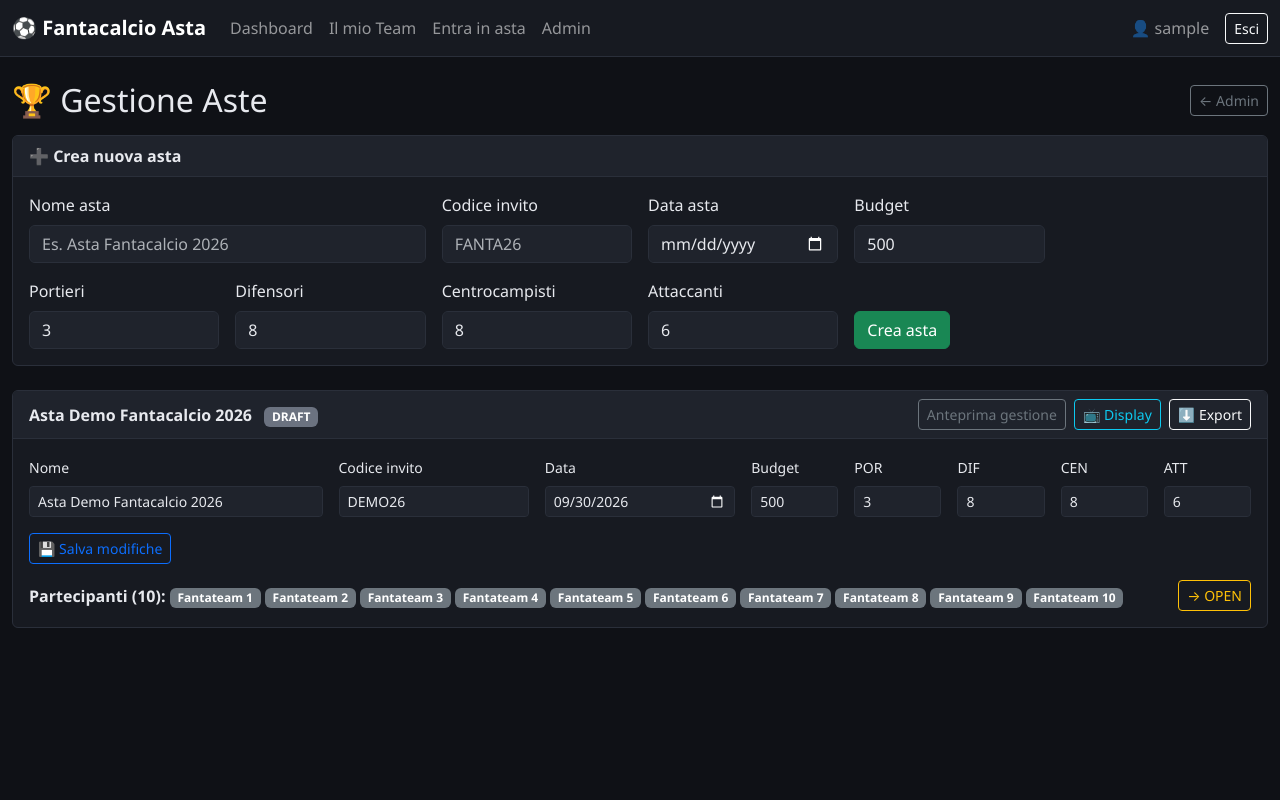
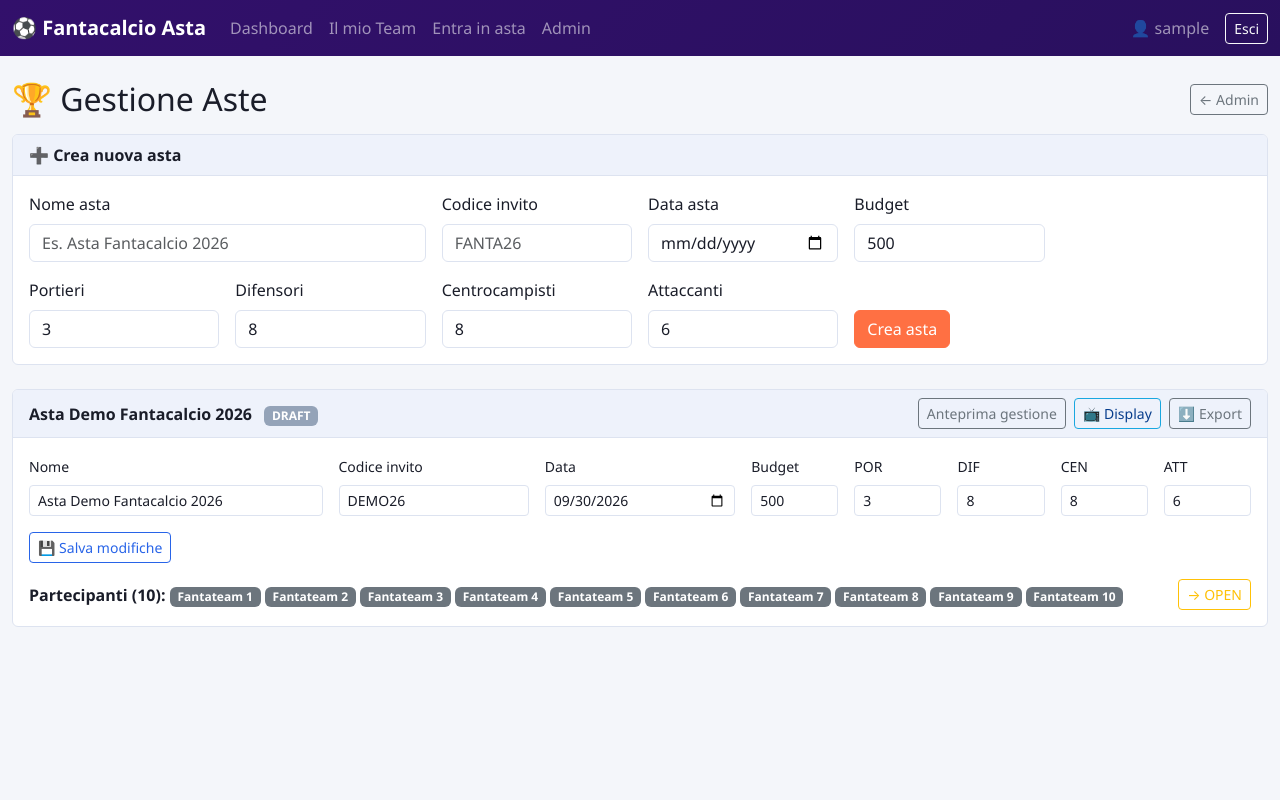
Before and after one commit to mauser-ai/Leghefc, a PHP site: page /admin/auctions.php in a window 1280 px wide. Run offline with PHP 8.4, Linux system fonts and the light colour scheme; the visitor is signed in with stand-in values (Sample User, id 1).

Commit message:
Apply brand color palette across the app
Retint the app on the provided brand kit (Primary Blue #2864E8, Deep
Blue #073D8C, Cyan #19A7E0, Fantacalcio Purple #29105E/#32106B,
Accent Orange #FF7043, light bg #F4F6FA, dark text #1A1D29):

- Main content areas switch from the improvised dark theme to a
  light theme (white cards, dark text), including a
  data-bs-theme="light" switch and Bootstrap CSS-variable overrides
  so stock Bootstrap components (buttons, links, forms) pick up the
  brand colors without a custom build.
- Navigation chrome (top navbar, dashboard topbar, offcanvas menu)
  keeps a dark branded look using the Fantacalcio Purple gradient.
- Role badges, status badges and CTA buttons remap onto the palette
  (defender=Primary Blue, midfielder=Cyan, attacker=Orange; LIVE
  status=Orange; confirm/assign actions=Orange as the accent CTA).
- The TV display page keeps a dark "broadcast" look for
  projector legibility, now built from the Purple/Cyan brand tones
  instead of an arbitrary dark palette.
- Fixed two remaining btn-outline-light buttons (admin auctions
  export link, export.php per-team links) that would have been
  invisible against the new light card backgrounds.

Co-Authored-By: Claude Sonnet 5 <noreply@anthropic.com>
Claude-Session: https://claude.ai/code/session_01UXPyCXRpEJGJ2qsETbvnbP

```diff
--- a/admin/auctions.php
+++ b/admin/auctions.php
@@ -136,7 +136,7 @@ require __DIR__ . '/../partials/header.php';
           <a href="<?= url('/admin/auction.php') ?>?id=<?= (int)$a['id'] ?>" class="btn btn-outline-secondary btn-sm">Vedi storico</a>
         <?php endif; ?>
         <a href="<?= url('/display.php') ?>?auction=<?= (int)$a['id'] ?>" target="_blank" class="btn btn-outline-info btn-sm">📺 Display</a>
-        <a href="<?= url('/export.php') ?>?auction=<?= (int)$a['id'] ?>" class="btn btn-outline-light btn-sm">⬇️ Export</a>
+        <a href="<?= url('/export.php') ?>?auction=<?= (int)$a['id'] ?>" class="btn btn-outline-secondary btn-sm">⬇️ Export</a>
       </div>
     </div>
     <div class="card-body">
--- a/assets/css/style.css
+++ b/assets/css/style.css
@@ -1,20 +1,41 @@
-/* Fantacalcio Asta Manager - tema scuro condiviso */
+/* Fantacalcio Asta Manager - tema chiaro con palette brand */
 
 :root {
-  --fa-bg: #0f1116;
-  --fa-surface: #171a21;
-  --fa-surface-alt: #1f232c;
-  --fa-border: #2a2f3a;
-  --fa-accent: #22c55e;
-  --fa-accent-2: #3b82f6;
-  --fa-warn: #f59e0b;
-  --fa-danger: #ef4444;
-  --fa-text-dim: #9aa3b2;
+  /* Palette brand */
+  --fa-primary: #2864E8;       /* Primary Blue */
+  --fa-primary-deep: #073D8C;  /* Deep Blue */
+  --fa-cyan: #19A7E0;          /* Light / Cyan Blue */
+  --fa-purple: #32106B;        /* Fantacalcio Purple */
+  --fa-purple-deep: #29105E;
+  --fa-orange: #FF7043;        /* Accent Orange */
+
+  /* Ruoli semantici usati in tutto il resto del foglio di stile */
+  --fa-bg: #F4F6FA;
+  --fa-surface: #FFFFFF;
+  --fa-surface-alt: #EEF2FB;
+  --fa-border: #DDE3F0;
+  --fa-accent: var(--fa-primary);
+  --fa-accent-2: var(--fa-cyan);
+  --fa-warn: var(--fa-orange);
+  --fa-danger: #DC2626;
+  --fa-text: #1A1D29;
+  --fa-text-dim: #6B7280;
+
+  /* Retinta delle variabili Bootstrap (senza ricompilare il CSS) */
+  --bs-primary: var(--fa-primary);
+  --bs-primary-rgb: 40, 100, 232;
+  --bs-link-color: var(--fa-primary);
+  --bs-link-color-rgb: 40, 100, 232;
+  --bs-link-hover-color: var(--fa-primary-deep);
+  --bs-link-hover-color-rgb: 7, 61, 140;
+  --bs-body-bg: var(--fa-bg);
+  --bs-body-color: var(--fa-text);
+  --bs-border-color: var(--fa-border);
 }
 
 body {
   background-color: var(--fa-bg);
-  color: #e7e9ee;
+  color: var(--fa-text);
   font-family: 'Segoe UI', system-ui, -apple-system, sans-serif;
   min-height: 100vh;
   overscroll-behavior-y: contain;
@@ -36,14 +57,25 @@ button, a, .app-tabbar-item, .league-team-header, .player-search-item {
 }
 
 .app-navbar {
-  background-color: var(--fa-surface);
-  border-bottom: 1px solid var(--fa-border);
+  background: linear-gradient(135deg, var(--fa-purple), var(--fa-purple-deep));
+  border-bottom: none;
+}
+
+/* Zone di navigazione "branded" (barra superiore mobile, menu laterale):
+   sfondo viola scuro, testo chiaro, indipendentemente dal tema chiaro del contenuto. */
+.app-topbar, .offcanvas {
+  background: linear-gradient(135deg, var(--fa-purple), var(--fa-purple-deep));
+  color: #fff;
+  --fa-text-dim: rgba(255, 255, 255, .72);
+}
+.offcanvas-header {
+  border-bottom: 1px solid rgba(255, 255, 255, .15);
 }
 
 .card, .list-group-item {
   background-color: var(--fa-surface);
   border-color: var(--fa-border);
-  color: #e7e9ee;
+  color: var(--fa-text);
 }
 
 .card-header {
@@ -54,20 +86,20 @@ button, a, .app-tabbar-item, .league-team-header, .player-search-item {
 
 .table {
   --bs-table-bg: transparent;
-  --bs-table-color: #e7e9ee;
+  --bs-table-color: var(--fa-text);
   --bs-table-border-color: var(--fa-border);
 }
 
 .form-control, .form-select {
-  background-color: var(--fa-surface-alt);
+  background-color: var(--fa-surface);
   border-color: var(--fa-border);
-  color: #e7e9ee;
+  color: var(--fa-text);
 }
 .form-control:focus, .form-select:focus {
-  background-color: var(--fa-surface-alt);
-  color: #fff;
-  border-color: var(--fa-accent-2);
-  box-shadow: 0 0 0 .2rem rgba(59,130,246,.25);
+  background-color: var(--fa-surface);
+  color: var(--fa-text);
+  border-color: var(--fa-primary);
+  box-shadow: 0 0 0 .2rem rgba(40, 100, 232, .25);
 }
 
 .auth-wrapper {
@@ -130,27 +162,78 @@ button, a, .app-tabbar-item, .league-team-header, .player-search-item {
   align-items: center;
   justify-content: center;
   font-weight: 800;
+  color: #111;
 }
 .player-avatar-sm .player-avatar-placeholder { font-size: .8rem; }
 .player-avatar-md .player-avatar-placeholder { font-size: 1.1rem; }
 .player-avatar-lg .player-avatar-placeholder { font-size: 1.8rem; }
 .player-avatar-xl .player-avatar-placeholder { font-size: 2.6rem; }
 
-.status-badge-DRAFT { background-color: #6b7280 !important; }
-.status-badge-OPEN { background-color: #3b82f6 !important; }
-.status-badge-LIVE { background-color: #ef4444 !important; }
-.status-badge-COMPLETED { background-color: #22c55e !important; color:#111 !important; }
-.status-badge-ARCHIVED { background-color: #374151 !important; }
+.status-badge-DRAFT { background-color: #94A3B8 !important; }
+.status-badge-OPEN { background-color: var(--fa-cyan) !important; }
+.status-badge-LIVE { background-color: var(--fa-orange) !important; }
+.status-badge-COMPLETED { background-color: var(--fa-primary-deep) !important; }
+.status-badge-ARCHIVED { background-color: #475569 !important; }
+
+/* Retinta dei pulsanti Bootstrap standard sulla palette brand */
+.btn-success, .btn-success:hover, .btn-success:focus {
+  background-color: var(--fa-orange);
+  border-color: var(--fa-orange);
+  color: #fff;
+}
+.btn-outline-success {
+  color: var(--fa-orange);
+  border-color: var(--fa-orange);
+}
+.btn-outline-success:hover, .btn-outline-success:focus {
+  background-color: var(--fa-orange);
+  border-color: var(--fa-orange);
+  color: #fff;
+}
+.btn-primary, .btn-primary:hover, .btn-primary:focus {
+  background-color: var(--fa-primary);
+  border-color: var(--fa-primary);
+}
+.btn-outline-primary {
+  color: var(--fa-primary);
+  border-color: var(--fa-primary);
+}
+.btn-outline-primary:hover, .btn-outline-primary:focus {
+  background-color: var(--fa-primary);
+  border-color: var(--fa-primary);
+}
+.btn-outline-info {
+  color: var(--fa-primary-deep);
+  border-color: var(--fa-cyan);
+}
+.btn-outline-info:hover, .btn-outline-info:focus {
+  background-color: var(--fa-cyan);
+  border-color: var(--fa-cyan);
+  color: #fff;
+}
+.btn-danger, .btn-outline-danger {
+  --bs-danger: var(--fa-danger);
+  --bs-danger-rgb: 220, 38, 38;
+}
 
 /* ---------------- Display TV ---------------- */
 .display-body {
-  background: radial-gradient(circle at top, #14181f 0%, #0a0c10 100%);
+  /* Variabili locali: le card/scritte della pagina display riusano gli stessi
+     nomi (--fa-surface, --fa-border, --fa-text-dim, --fa-accent) ma con toni
+     scuri/brillanti pensati per la visione a distanza su proiettore. */
+  --fa-surface: #2E1B66;
+  --fa-surface-alt: #3D2680;
+  --fa-border: #4A2E96;
+  --fa-text-dim: #C9BFE8;
+  --fa-accent: var(--fa-cyan);
+  background: radial-gradient(circle at top, var(--fa-purple) 0%, var(--fa-purple-deep) 55%, #170B36 100%);
+  color: #FFFFFF;
   font-size: 1.15rem;
   padding: 1rem 1.5rem;
 }
 .display-current {
-  background: linear-gradient(135deg, #1b2230, #10131a);
-  border: 2px solid var(--fa-accent);
+  background: linear-gradient(135deg, var(--fa-surface-alt), var(--fa-surface));
+  border: 2px solid var(--fa-cyan);
   border-radius: 1rem;
   padding: 1.5rem 2rem;
 }
--- a/export.php
+++ b/export.php
@@ -52,8 +52,8 @@ if ($type === '') {
             <p class="text-dim mb-1">Export per singola squadra:</p>
             <?php foreach ($teams as $t): ?>
               <div class="d-flex gap-2">
-                <a class="btn btn-sm btn-outline-light flex-fill" href="?auction=<?= $auctionId ?>&type=csv_team&team=<?= (int)$t['id'] ?>">CSV <?= e($t['name']) ?></a>
-                <a class="btn btn-sm btn-outline-light" href="?auction=<?= $auctionId ?>&type=xlsx_team&team=<?= (int)$t['id'] ?>">XLSX</a>
+                <a class="btn btn-sm btn-outline-secondary flex-fill" href="?auction=<?= $auctionId ?>&type=csv_team&team=<?= (int)$t['id'] ?>">CSV <?= e($t['name']) ?></a>
+                <a class="btn btn-sm btn-outline-secondary" href="?auction=<?= $auctionId ?>&type=xlsx_team&team=<?= (int)$t['id'] ?>">XLSX</a>
               </div>
             <?php endforeach; ?>
           <?php else: ?>
--- a/partials/header.php
+++ b/partials/header.php
@@ -7,14 +7,14 @@ $pageTitle = $pageTitle ?? 'Fantacalcio Asta Manager';
 $bodyClass = $bodyClass ?? '';
 ?>
 <!DOCTYPE html>
-<html lang="it" data-bs-theme="dark">
+<html lang="it" data-bs-theme="light">
 <head>
 <meta charset="UTF-8">
 <meta name="viewport" content="width=device-width, initial-scale=1, maximum-scale=1, user-scalable=no, viewport-fit=cover">
 <meta name="mobile-web-app-capable" content="yes">
 <meta name="apple-mobile-web-app-capable" content="yes">
 <meta name="apple-mobile-web-app-status-bar-style" content="black-translucent">
-<meta name="theme-color" content="#0f1116">
+<meta name="theme-color" content="#32106B">
 <title><?= e($pageTitle) ?></title>
 <link href="https://cdn.jsdelivr.net/npm/bootstrap@5.3.3/dist/css/bootstrap.min.css" rel="stylesheet">
 <link href="https://cdn.jsdelivr.net/npm/bootstrap-icons@1.11.3/font/bootstrap-icons.css" rel="stylesheet">
```
Also changed, not shown: other parts of assets/css/style.css (+15 -21 lines).
